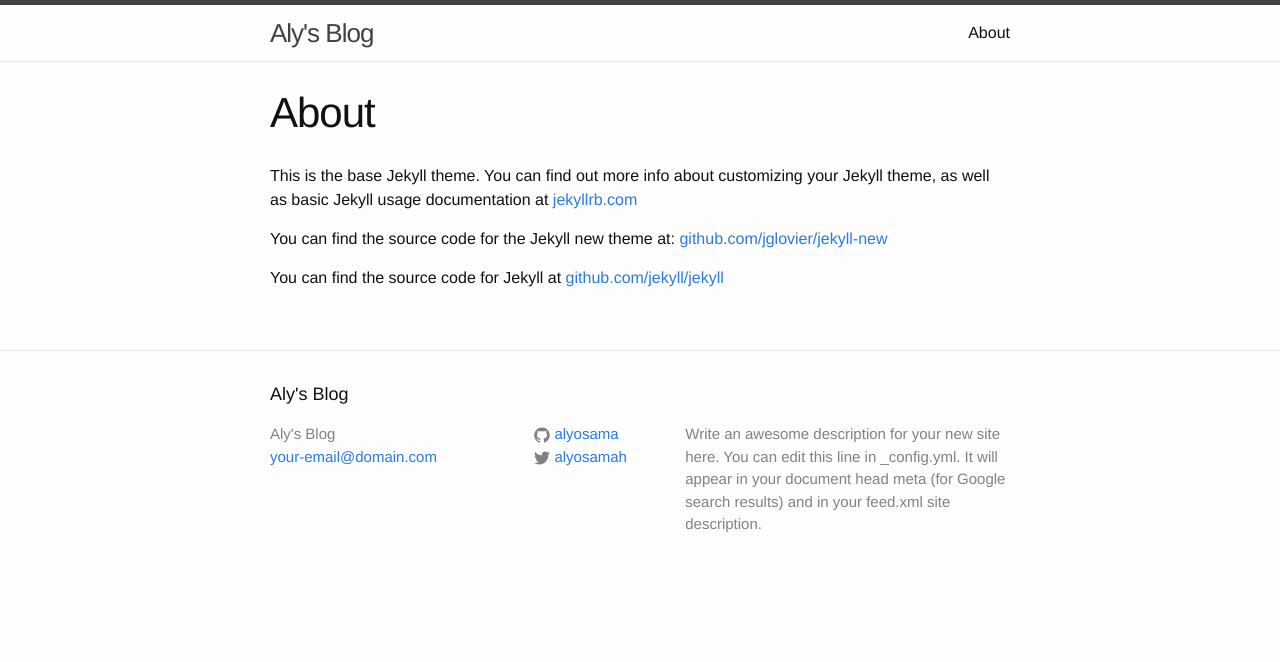
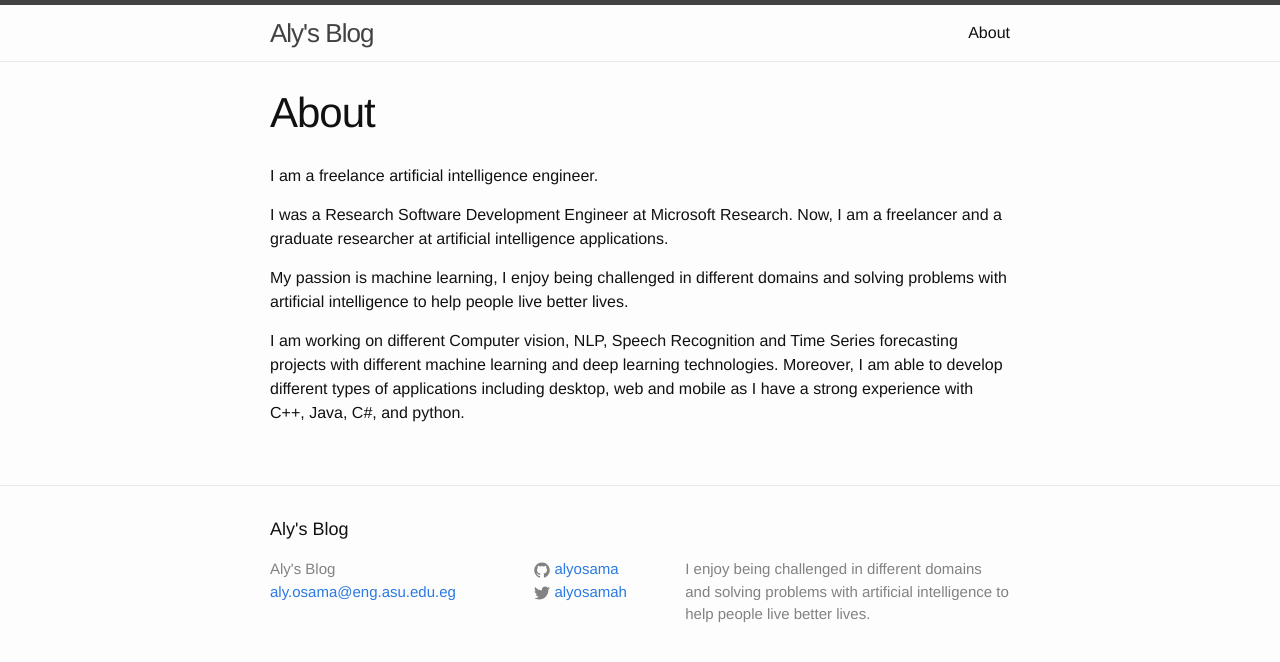
Before and after one commit to alyosama/alyosama.github.io, a Jekyll site: the page built from about.md, in a window 1280 px wide. Shown: the top 662 px of the page. Built offline with Jekyll 4.4.1, drawn with Linux system fonts in a browser that asks for light colours.

```diff
--- a/_config.yml
+++ b/_config.yml
@@ -1,10 +1,8 @@
 # Site settings
 title: Aly's Blog
-email: your-email@domain.com
+email: aly.osama@eng.asu.edu.eg
 description: > # this means to ignore newlines until "baseurl:"
-  Write an awesome description for your new site here. You can edit this
-  line in _config.yml. It will appear in your document head meta (for
-  Google search results) and in your feed.xml site description.
+   I enjoy being challenged in different domains and solving problems with artificial intelligence to help people live better lives.
 baseurl: "" # the subpath of your site, e.g. /blog/
 url: "alyosama.github.io" # the base hostname & protocol for your site
 
--- a/about.md
+++ b/about.md
@@ -3,9 +3,11 @@ layout: page
 title: About
 permalink: /about/
 ---
+I am a freelance artificial intelligence engineer.
 
-This is the base Jekyll theme. You can find out more info about customizing your Jekyll theme, as well as basic Jekyll usage documentation at [jekyllrb.com](http://jekyllrb.com/)
+I was a Research Software Development Engineer at Microsoft Research. Now, I am a freelancer and a graduate researcher at artificial intelligence applications.
 
-You can find the source code for the Jekyll new theme at: [github.com/jglovier/jekyll-new](https://github.com/jglovier/jekyll-new)
+My passion is machine learning, I enjoy being challenged in different domains and solving problems with artificial intelligence to help people live better lives.
 
-You can find the source code for Jekyll at [github.com/jekyll/jekyll](https://github.com/jekyll/jekyll)
+I am working on different Computer vision, NLP, Speech Recognition and Time Series forecasting projects with different machine learning and deep learning technologies.
+Moreover, I am able to develop different types of applications including desktop, web and mobile as I have a strong experience with C++, Java, C#, and python.
```
Also changed, not shown: _posts/2018-05-03-CVC18.markdown (renamed from _posts/2015-03-29-welcome-to-jekyll.markdown, +15 -2 lines).
